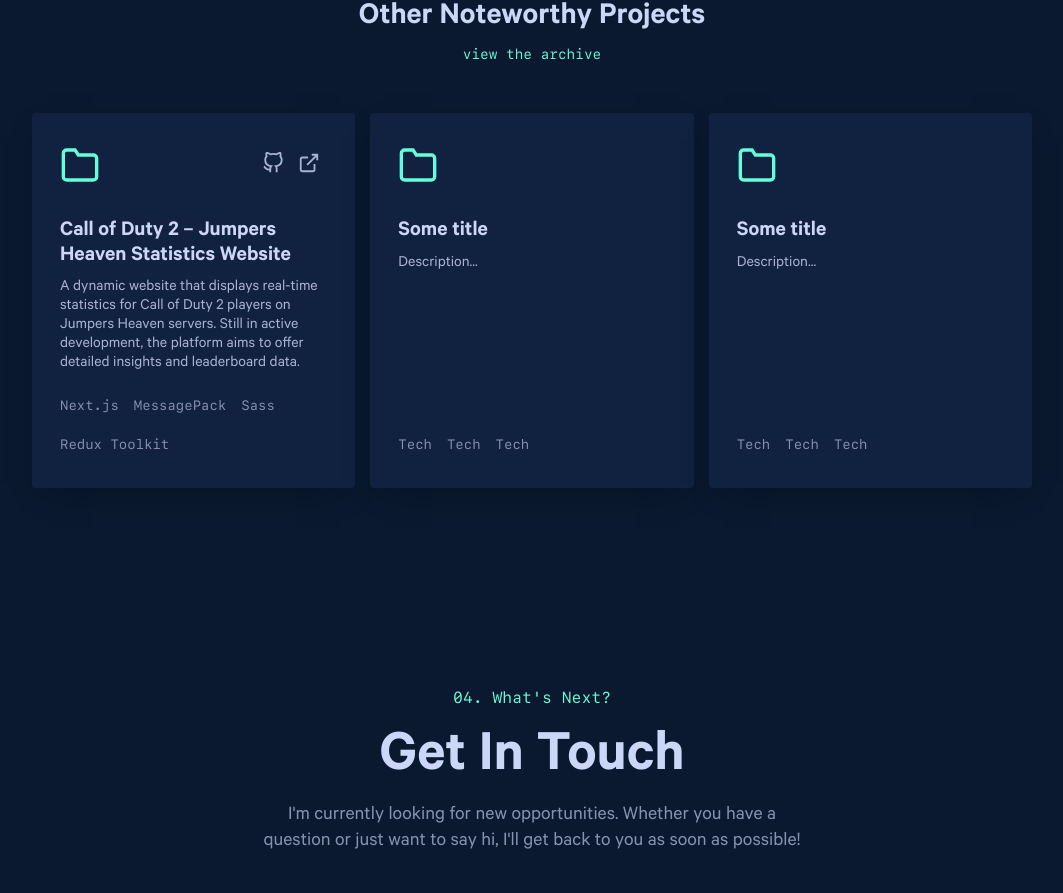
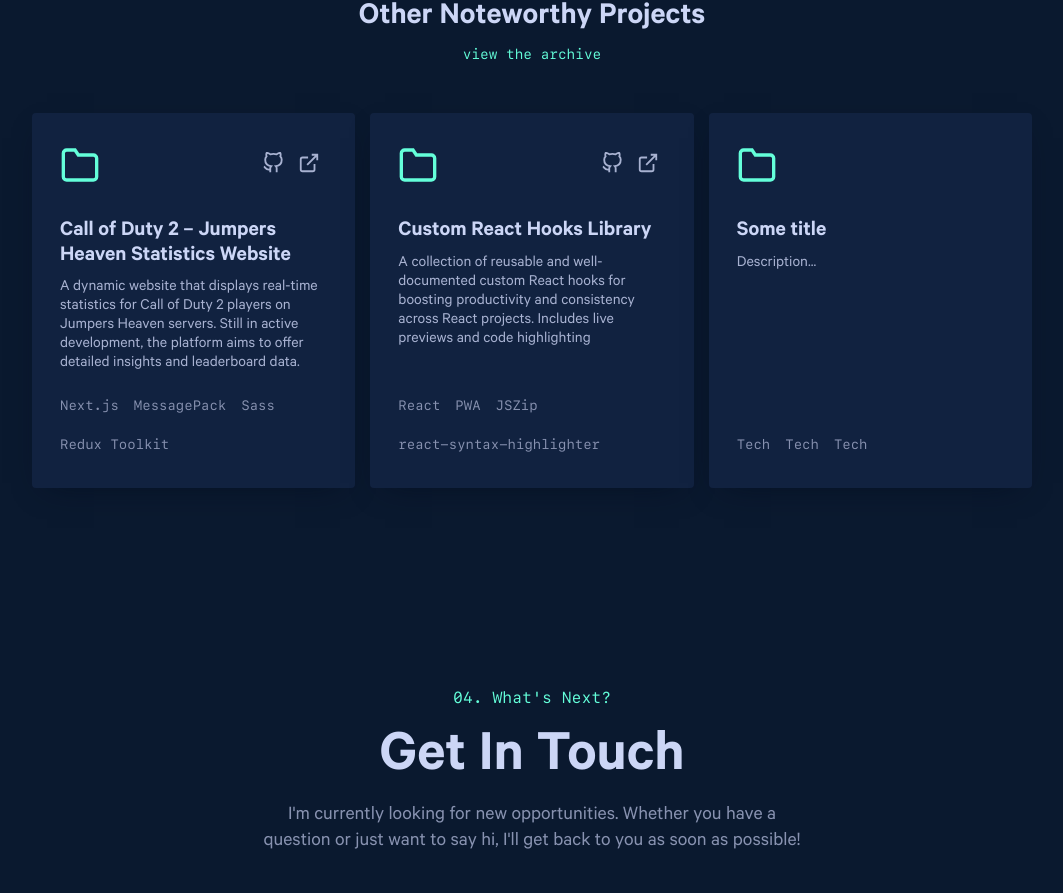
Before and after one commit to Moamal-2000/moamal-alaa, a Next.js app: page / in a window 1280 px wide. Shown: the part 2927-3820 px from the top of the page, without its empty margins (108-1171 px from the left). Built offline with nearby package versions, Linux system fonts and the light colour scheme.

Commit message:
update: add 'Custom Hooks Library' to worthy projects section

```diff
--- a/src/data/otherProjects.js
+++ b/src/data/otherProjects.js
@@ -10,13 +10,14 @@ export const OTHER_PROJECTS_DATA = [
     id: 1,
   },
   {
-    title: "Some title",
-    description: "Description...",
-    year: "2023",
-    liveUrl: "",
-    repoUrl: "",
-    technologies: ["Tech", "Tech", "Tech"],
     id: 2,
+    title: "Custom React Hooks Library",
+    description:
+      "A collection of reusable and well-documented custom React hooks for boosting productivity and consistency across React projects. Includes live previews and code highlighting",
+    year: "2024",
+    liveUrl: "https://hooks-time.netlify.app",
+    repoUrl: "https://github.com/Moamal-2000/custom-hooks",
+    technologies: ["React", "PWA", "JSZip", "react-syntax-highlighter"],
   },
   {
     title: "Some title",
```
